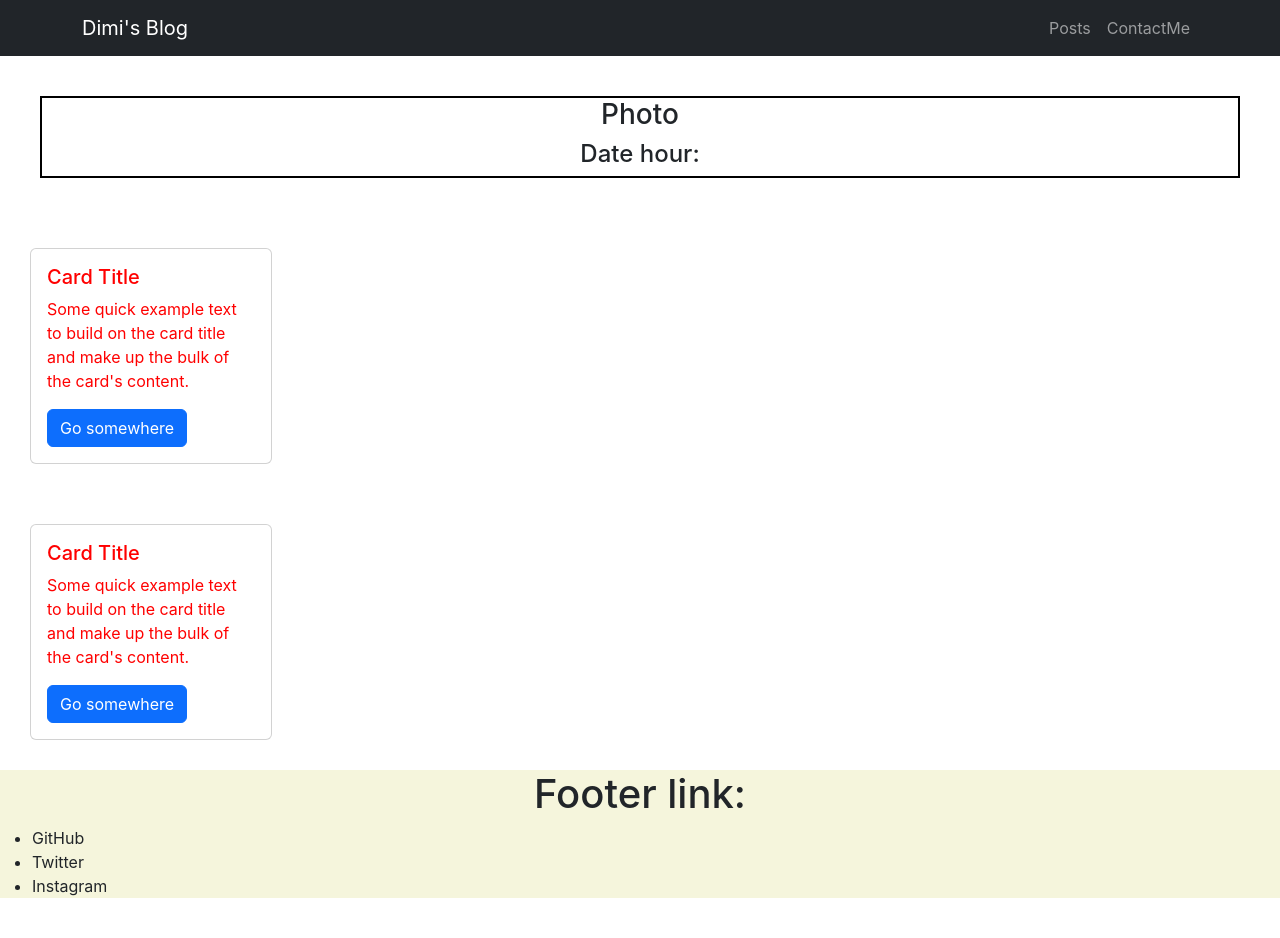
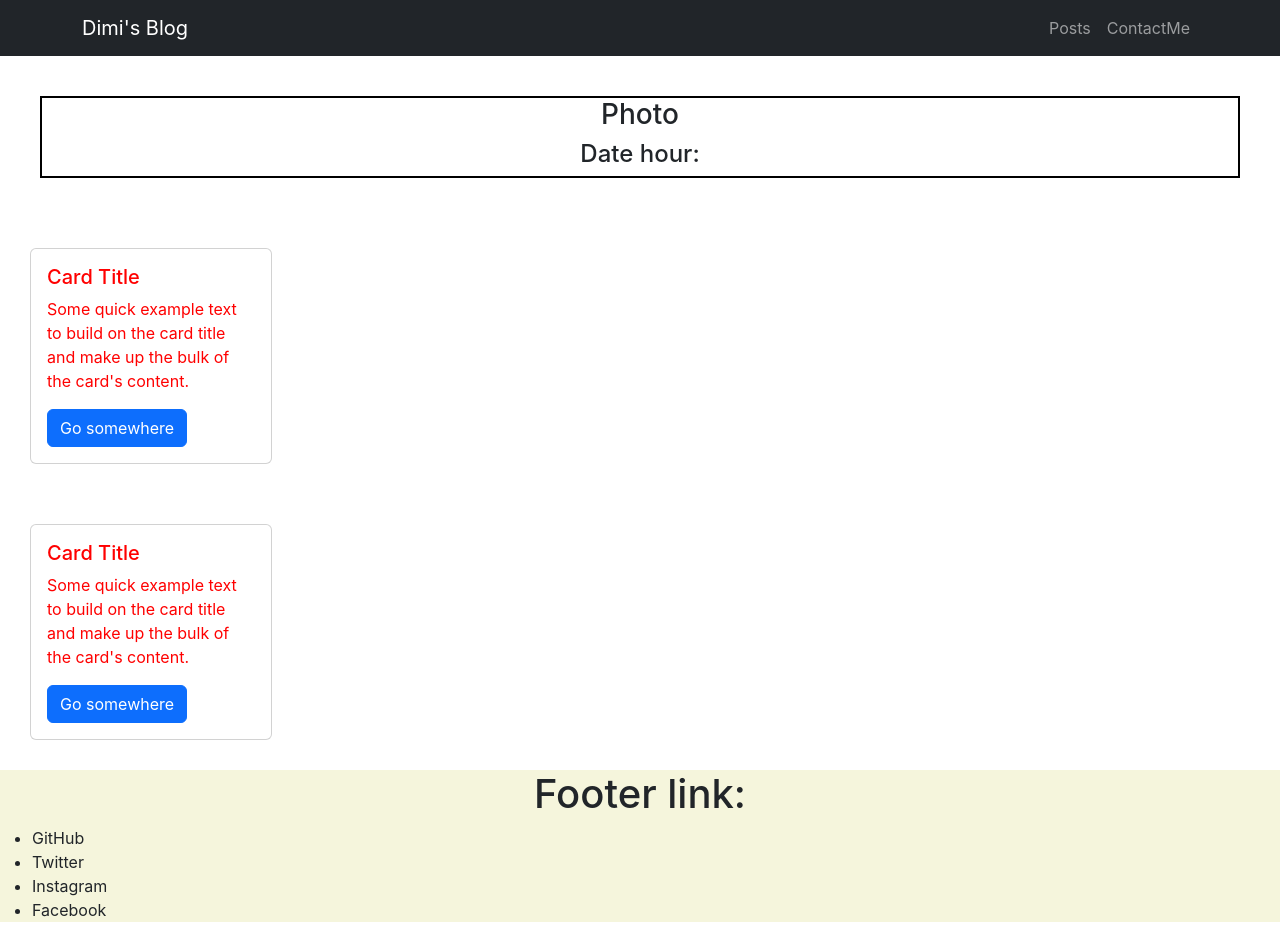
Before and after one commit to TheHero9/Blog-react, a React (Create React App) app: page / in a window 1280 px wide. Before the commit the page ends 914 px from the top, so only its background shows below. Built offline with nearby package versions, Linux system fonts and the light colour scheme.

Commit message:
Facebook footer link

```diff
--- a/src/Components/Footer.jsx
+++ b/src/Components/Footer.jsx
@@ -12,6 +12,7 @@ export default function Footer(){
                 <li>GitHub</li>
                 <li>Twitter</li>
                 <li>Instagram</li>
+                <li>Facebook</li>
             </ul>
 
 
```
